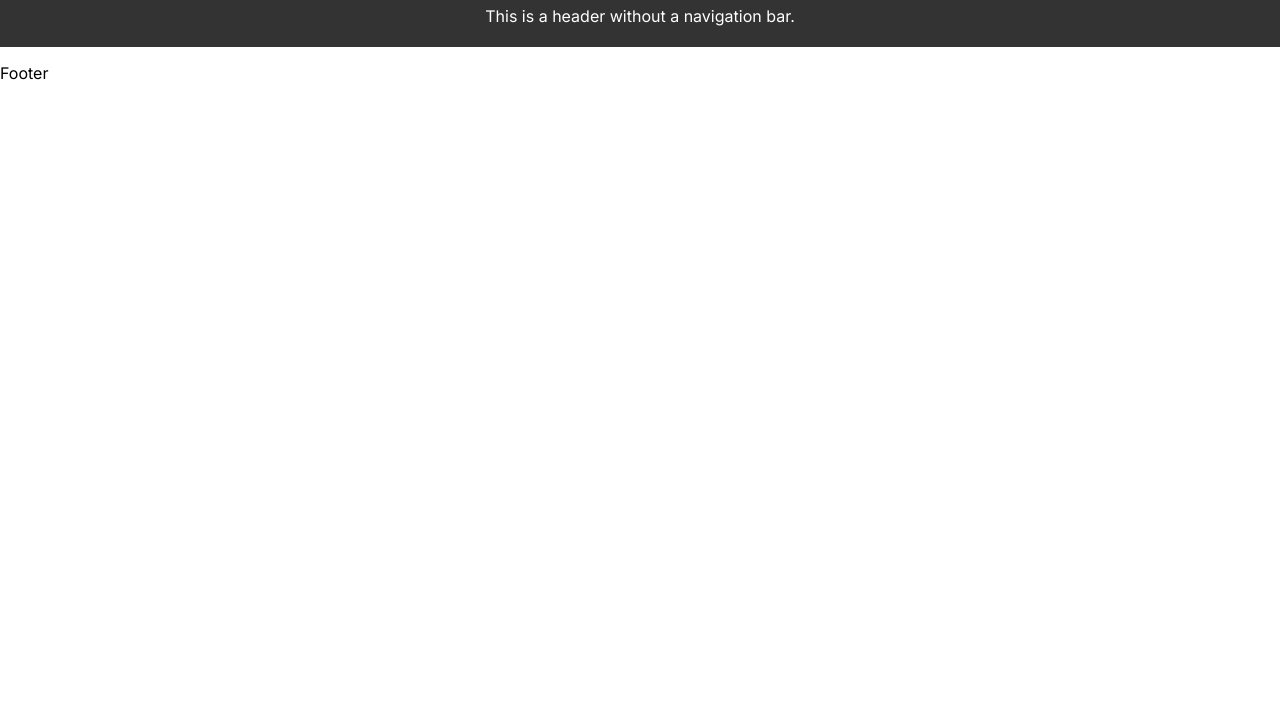
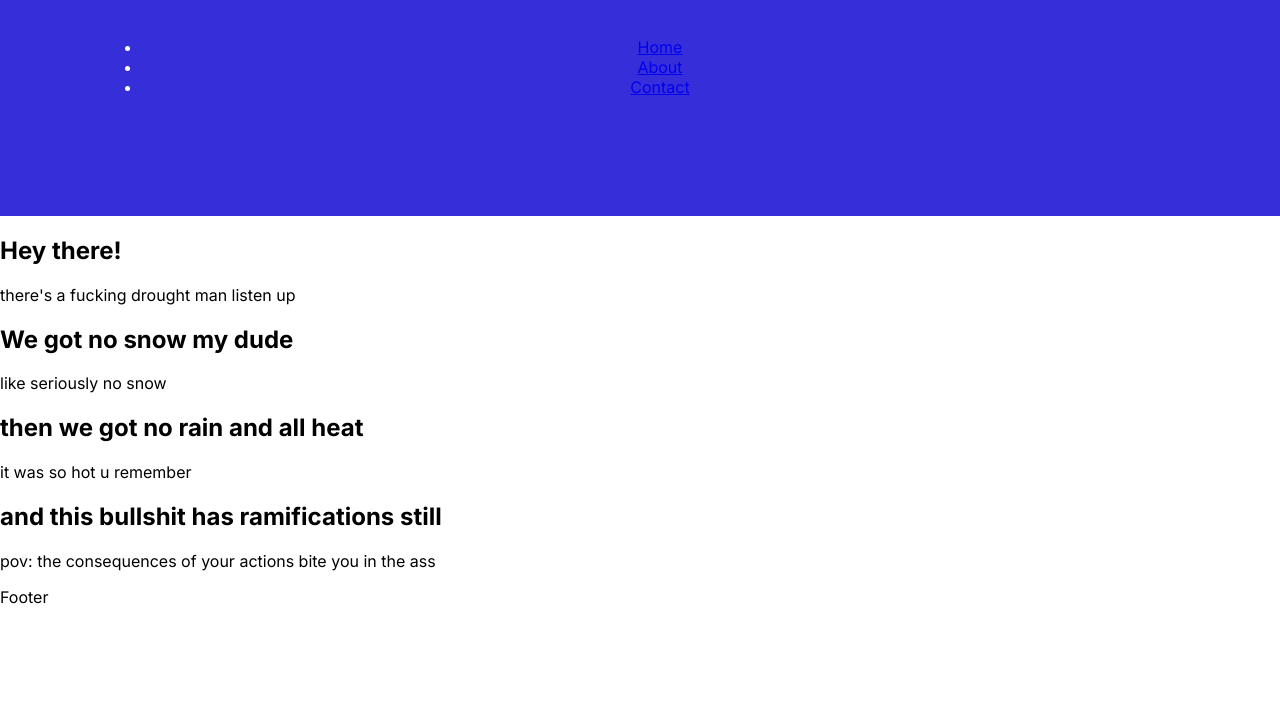
Before and after one commit to ibrouwer-exe/ibrouwer-assignment2, a plain HTML site: page index.html in a window 1280 px wide. Shown: the part 81-800 px from the top of the page. Drawn offline with Linux system fonts and the light colour scheme.

Commit message:
added a bunch of css stuff

```diff
--- a/css/style.css
+++ b/css/style.css
@@ -1,17 +1,29 @@
-
+* {
+    box-sizing:border-box;
+    /* colour variants */
+    --blue-dark: #362FD9;
+}
 body, html {
-    height: 100%;
+    height: 100vh;
     margin: 0;
     font-family: Inter;
 }
 
 header {
-    background-color: #333;
+    background-color: var(--blue-dark);
     color: #fff;
-    padding: 5px;
     text-align: center;
 }
-.section {
-    padding-top: 8%;
-    padding-bottom: 8%;
+img {
+    max-width: 100%;
 }
+
+.pg-padding {
+    padding: 8%;
+}
+
+
+.p-large {
+    font-size: 1.25em;
+    line-height: 1.5;
+}
--- a/index.html
+++ b/index.html
@@ -4,6 +4,7 @@
         <title>Site</title>
         <meta charset="utf-8">
         <link rel="stylesheet" href="css/style.css">
+        <meta name="viewport" content="width=device-width, initial-scale=1.0">
         <!--fonts-->
          <!--inter-->
          <link rel="preconnect" href="https://fonts.googleapis.com">
@@ -11,23 +12,41 @@
          <link href="https://fonts.googleapis.com/css2?family=Archivo:ital,wght@0,200;0,300;0,400;0,500;0,600;0,700;1,200;1,300;1,400;1,500;1,600&family=Inter:wght@200;300;400;500;600;700;800&display=swap" rel="stylesheet">
     </head>
     <body>
+        <header class="pg-padding">
         <header>
-            <h1>Welcome to my site!</h1>
-            <p>This is a header without a navigation bar.</p>
+            <nav>
+                <ul>
+                    <li><a href="#">Home</a></li>
+                    <li><a href="#">About</a></li>
+                    <li><a href="#">Contact</a></li>
+                </ul>
+            </nav>
         </header>
-        <div id="main">
+        </header>
+        <div id="main pg-padding">
             <section class="intro">
-
+                <h1>Hey there!</h1>
+                <p>there's a fucking drought man listen up</p>
             </section>
             <section class="spring">
-
+                <h1>We got no snow my dude</h1>
+                <p>like seriously no snow</p>
             </section>
             <section class="summer">
-
+                <h1>then we got no rain and all heat</h1>
+                <p>it was so hot u remember</p>
             </section>
             <section class="winter">
+                <h1>and this bullshit has ramifications still</h1>
+                <p>pov: the consequences of your actions bite you in the ass</p>
+            </section>
+        </div>
+        <div id="extra pg-padding">
+            <section id="proj"></section>
+            <section id="action"></section>
+            <section id="reading"></section>
+            <section id="sources"></section>
 
-            </section>
         </div>
 
     </body>
```
